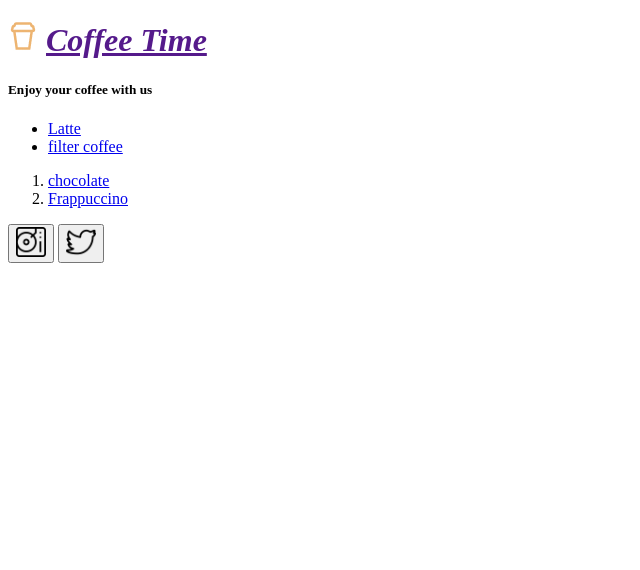
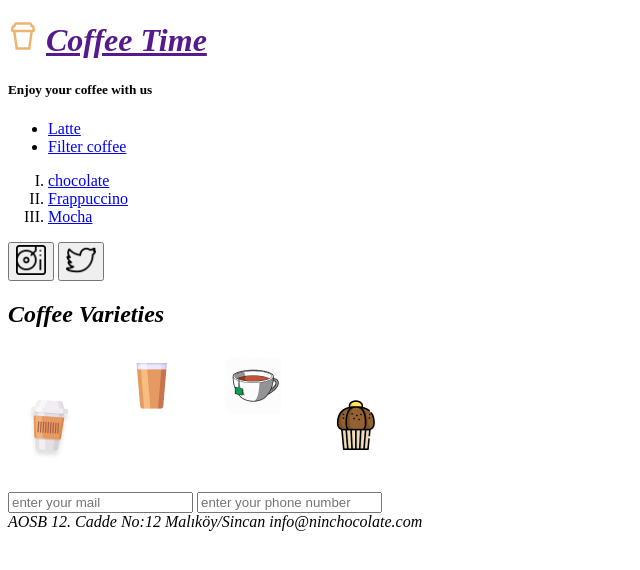
Before and after one commit to NurayNNAFAK/Coffee-Page, a plain HTML site: page index.html in a window 1280 px wide. Shown: the whole page, without its empty margins (0-640 px from the left). Drawn offline with Linux system fonts and the light colour scheme.

Commit message:
Coffee Pagee

```diff
--- a/index.html
+++ b/index.html
@@ -16,11 +16,12 @@
       <nav>
         <ul>
             <li><a href="#">Latte</a></li>
-            <li><a href="#">filter coffee</a></li>
+            <li><a href="#">Filter coffee</a></li>
         </ul>
-        <ol>
+        <ol type="I">
             <li><a href="#">chocolate</a> </li>
-            <li><a href="#"> Frappuccino</a></li>
+            <li><a href="#">Frappuccino</a></li>
+            <li><a href="#">Mocha</a></li>
         </ol>
       </nav>
 
@@ -32,8 +33,22 @@
 
     </header>
 
-    <main></main>
+    <main>
+      <section>
+        <h2><i>Coffee Varieties</i></h2>
+        <img src="images/Option bar.jpg"  >
 
-    <footer></footer>
+      </section>
+
+    </main>
+
+    <footer>
+       <input type="email" placeholder="enter your mail">
+       <input type="number " placeholder="enter your phone number">
+      <address>
+        AOSB 12. Cadde No:12 Malıköy/Sincan
+        info@ninchocolate.com
+      </address>
+    </footer>
   </body>
 </html>
```
Also changed, not shown: images/Option bar.jpg (added).
